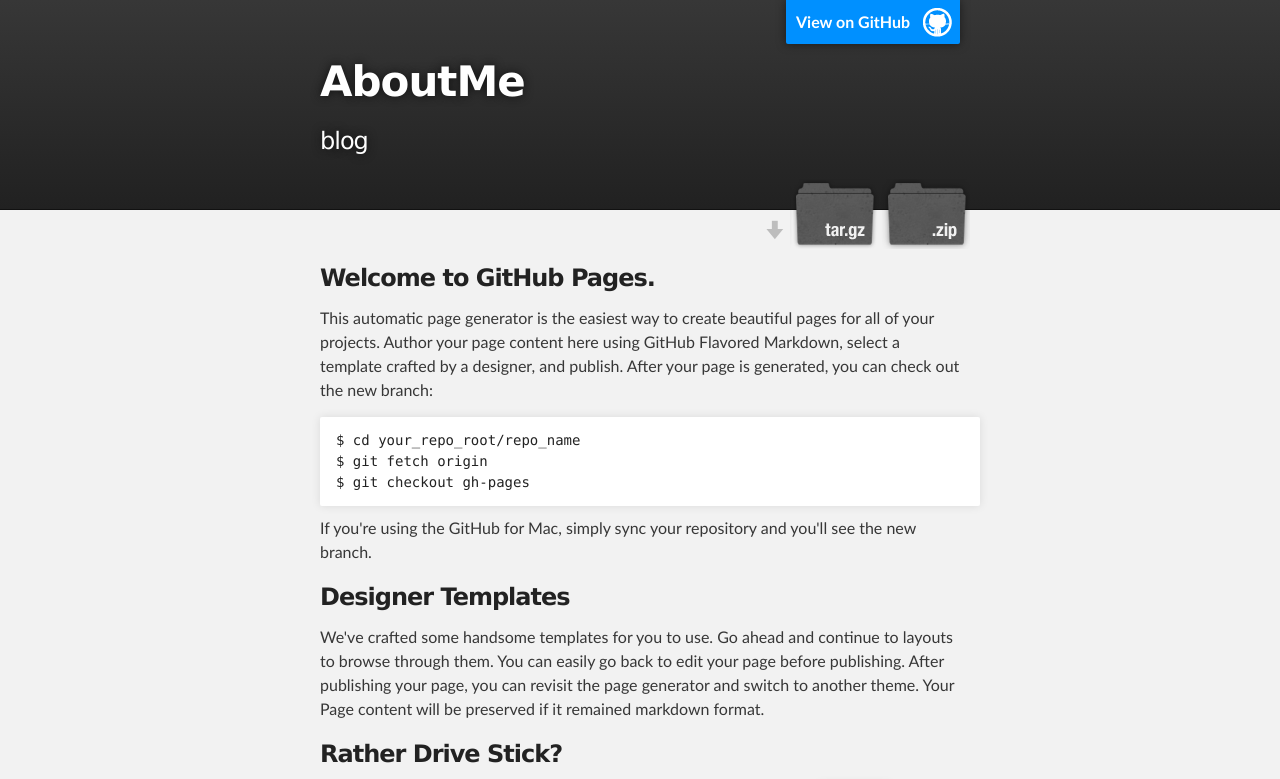
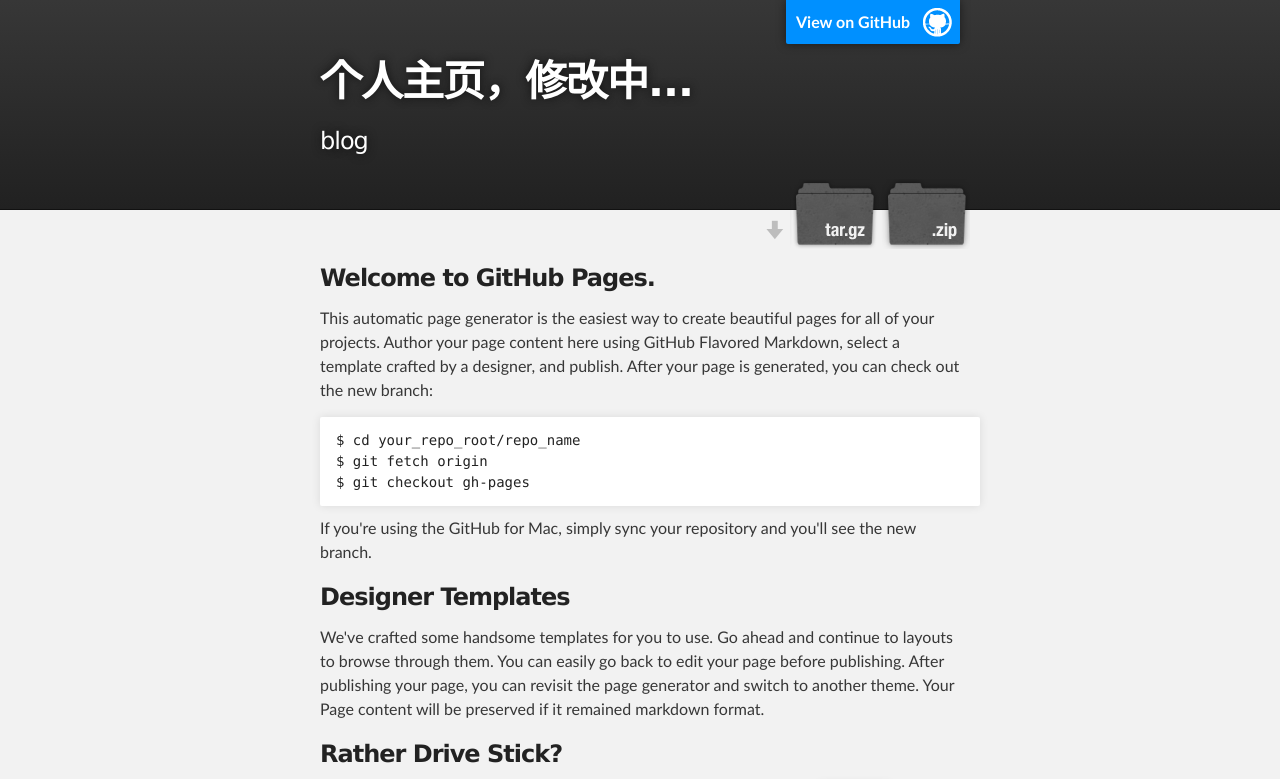
Before and after one commit to zglzglak47/zglzglak47, a plain HTML site: page index.html in a window 1280 px wide. Shown: the top 779 px of the page. Drawn offline with Linux system fonts and the light colour scheme.

Commit message:
Update index.html
test

```diff
--- a/index.html
+++ b/index.html
@@ -18,7 +18,7 @@
         <header class="inner">
           <a id="forkme_banner" href="https://github.com/zglzglak47/zglzglak47">View on GitHub</a>
 
-          <h1 id="project_title">AboutMe</h1>
+          <h1 id="project_title">个人主页，修改中...</h1>
           <h2 id="project_tagline">blog</h2>
 
             <section id="downloads">
```
